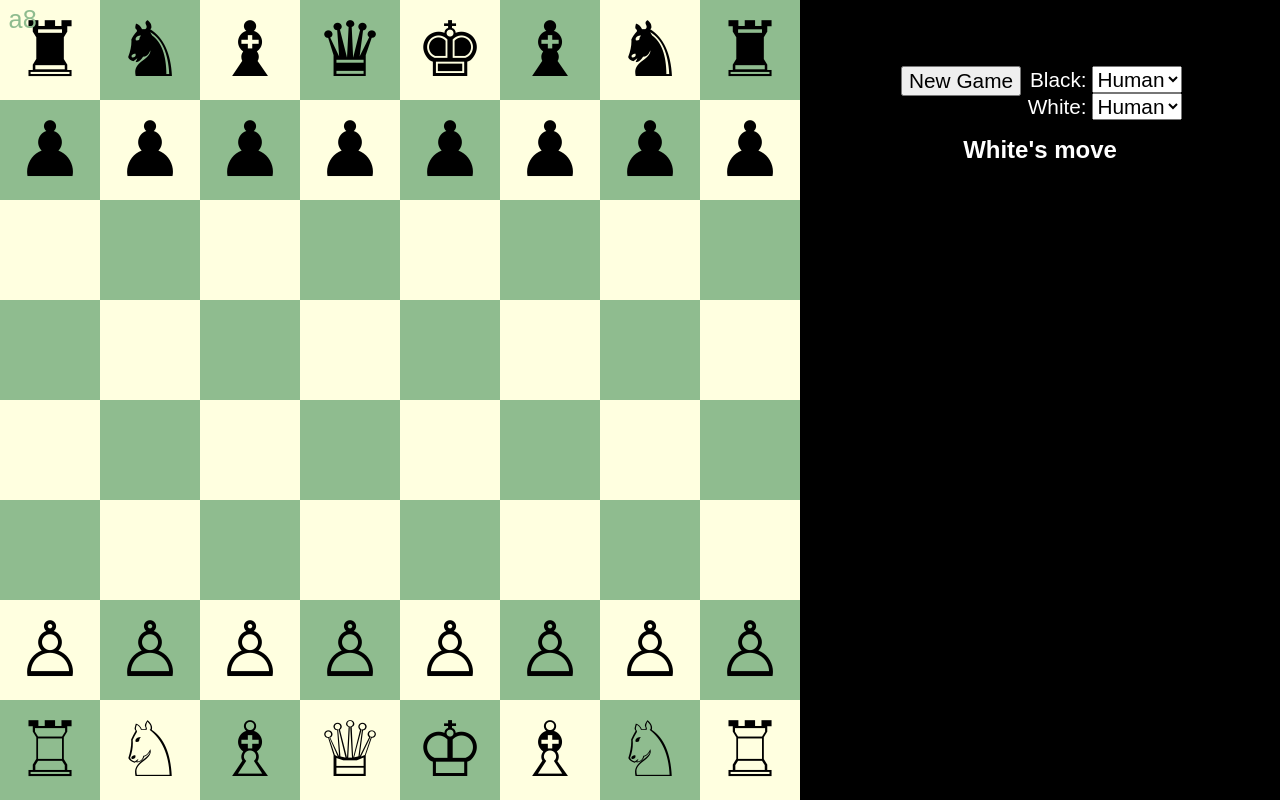
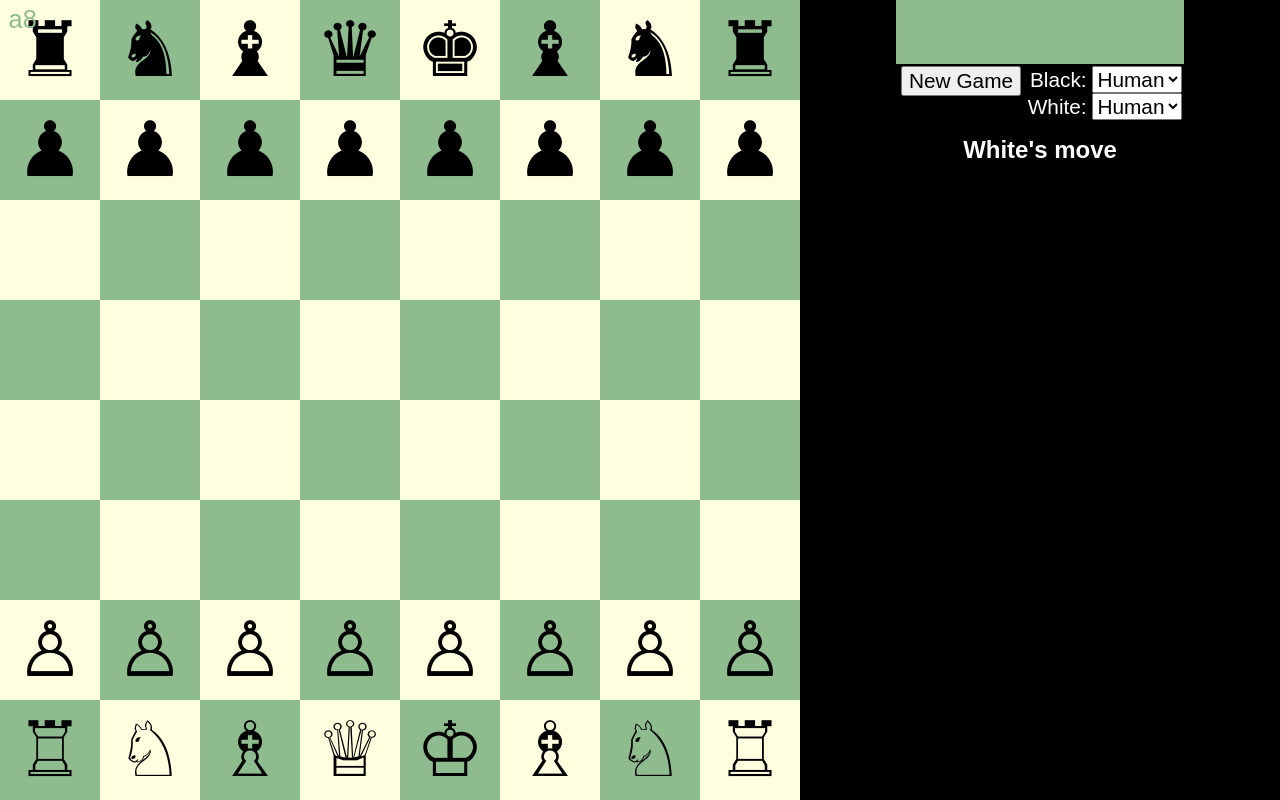
Before and after one commit to smenjas/chess-explorer, a website with bundled scripts: page client/index.html in a window 1280 px wide. Built offline with nearby package versions, Linux system fonts and the dark colour scheme.

Commit message:
Fix dark mode colors for taken pieces.

```diff
--- a/client/main.css
+++ b/client/main.css
@@ -213,6 +213,12 @@ td.light.moved {
     a:visited {
         color: #faf;
     }
+
+    #taken-black,
+    #taken-white {
+        background: darkseagreen;
+        color: black;
+    }
 }
 
 @media print {
```
